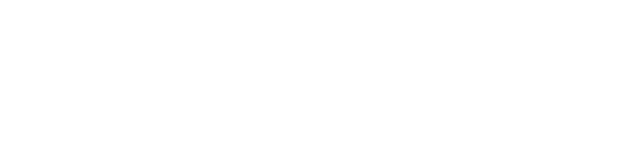
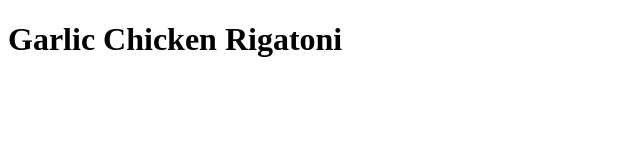
Before and after one commit to justincschoi/odin-recipes, a plain HTML site: page recipes/rigatoni.html in a window 1280 px wide. Shown: the whole page, without its empty margins (0-640 px from the left). Drawn offline with Linux system fonts and the light colour scheme.

Commit message:
Add header for rigatoni.html

```diff
--- a/recipes/rigatoni.html
+++ b/recipes/rigatoni.html
@@ -6,6 +6,6 @@
     <title>Rigatoni</title>
 </head>
 <body>
-
+    <h1>Garlic Chicken Rigatoni</h1>
 </body>
 </html>
```
